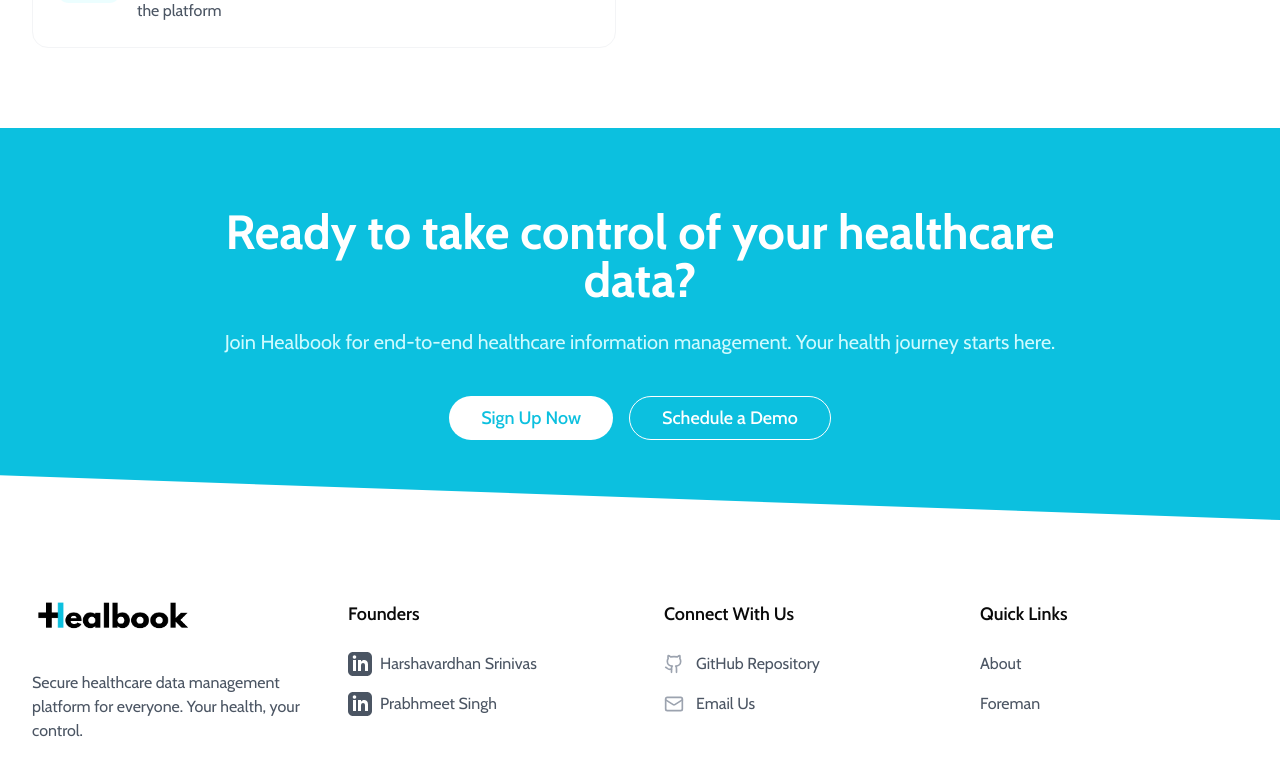
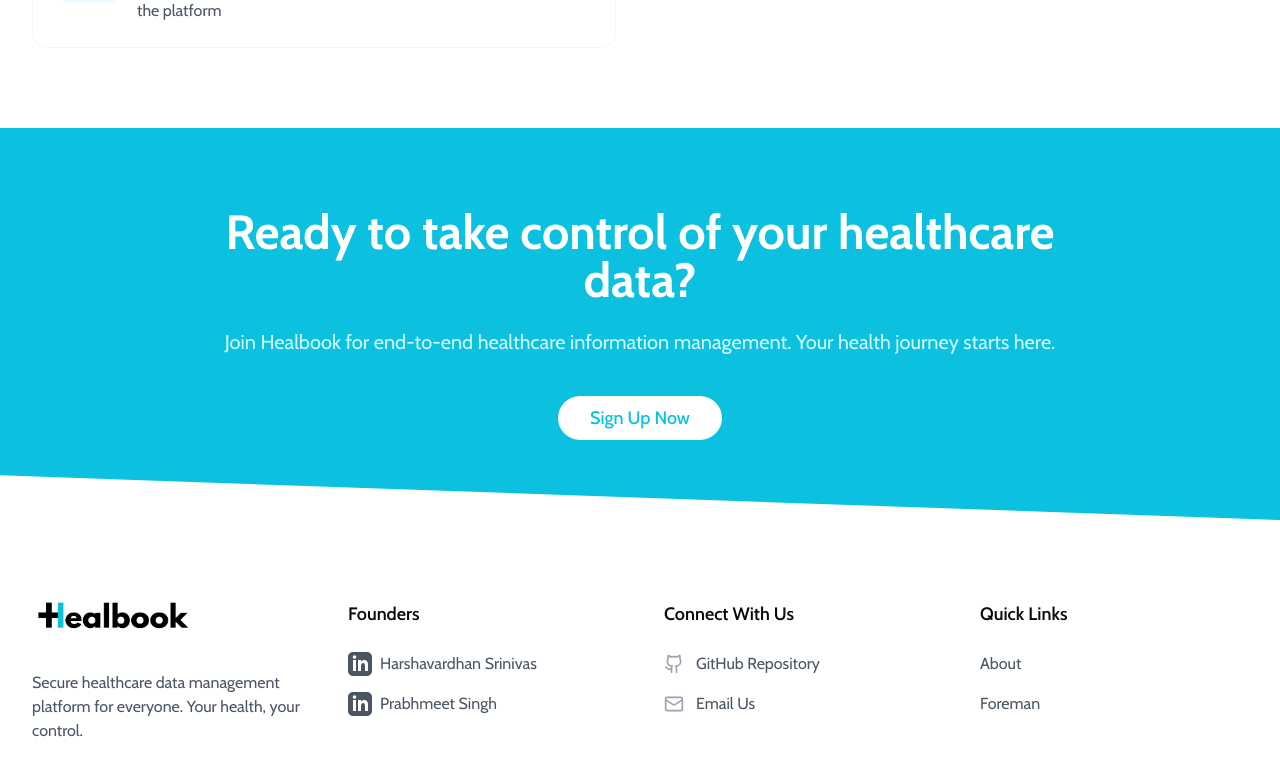
Before and after one commit to Prabhmeetchef/Healbook, a Next.js app in the folder healnext/: page / in a window 1280 px wide. Shown: the part 2203-2978 px from the top of the page. Built offline with nearby package versions, Linux system fonts and the light colour scheme.

Commit message:
Landing page now enhanced

```diff
--- a/healnext/src/app/page.tsx
+++ b/healnext/src/app/page.tsx
@@ -325,13 +325,6 @@
                   Sign Up Now
                 </Button>
               </RegisterLink>
-              <Button
-                size="lg"
-                variant="outline"
-                className="text-white border-white hover:bg-white/10 rounded-full px-8 text-lg"
-              >
-                Schedule a Demo
-              </Button>
             </div>
           </div>
         </div>
```
Also changed, not shown: healnext/public/logomainwhite.png.
